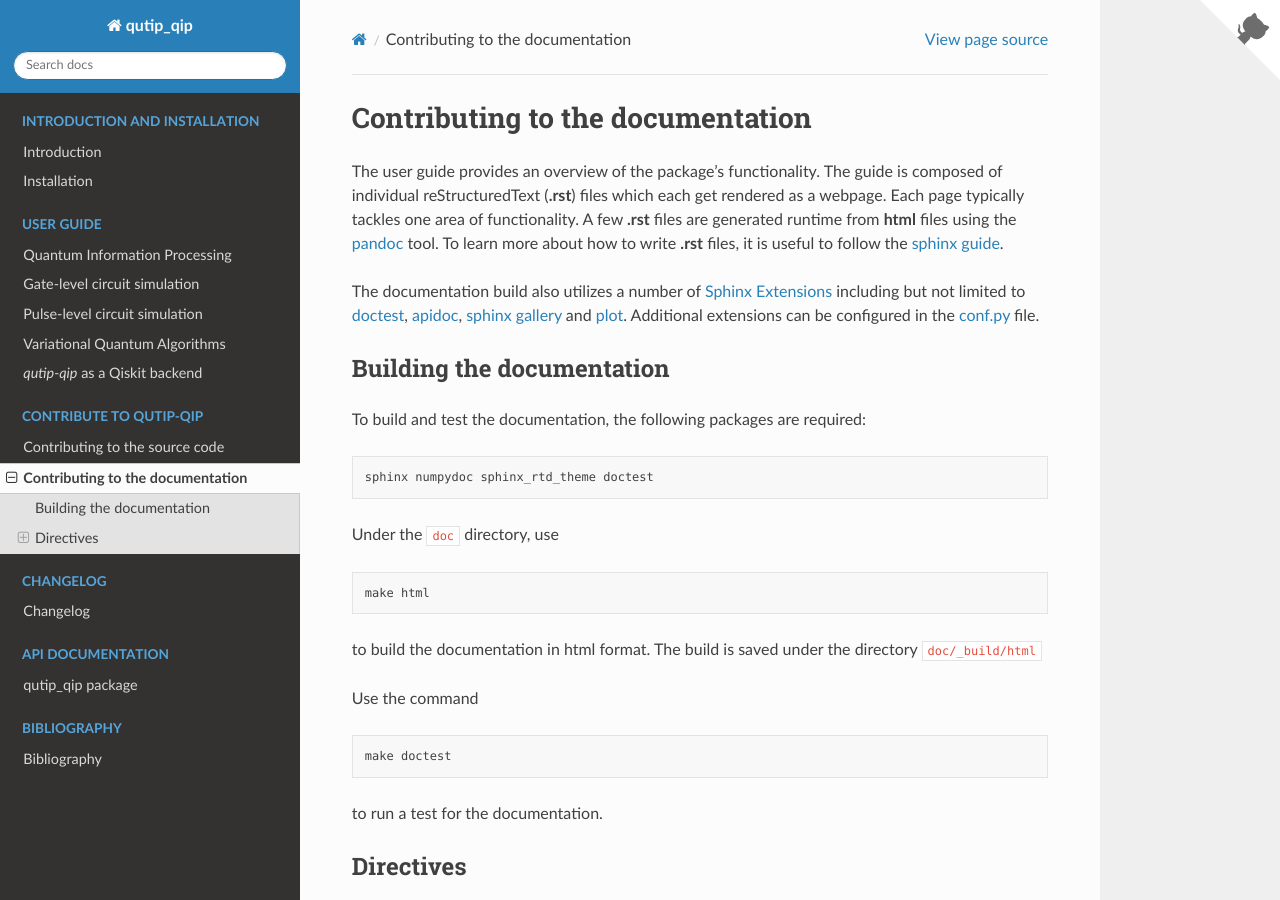
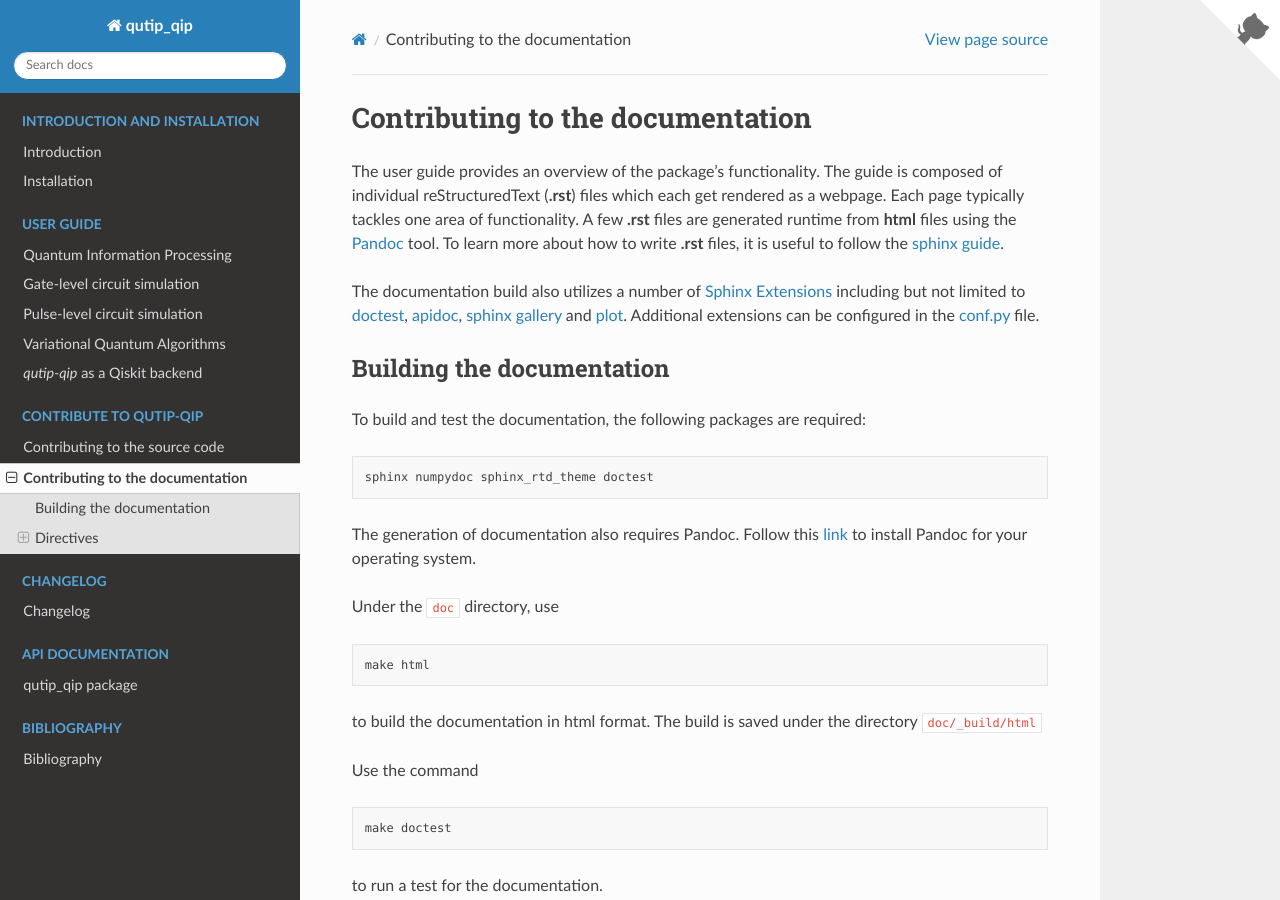
Before and after one commit to qutip/qutip-qip, a Sphinx documentation site: the page built from doc/source/contribution-docs.rst, in a window 1280 px wide and 900 px high. Built offline with Sphinx 7.4.7 and the Read the Docs theme 2.0.0, drawn with Linux system fonts in a browser that asks for light colours; pages that are not in the unit, such as notebooks, are missing from menus.

Commit message:
install pandoc in contribution .rst

```diff
--- a/doc/source/contribution-docs.rst
+++ b/doc/source/contribution-docs.rst
@@ -8,7 +8,7 @@ Contributing to the documentation
 The user guide provides an overview of the package's functionality.
 The guide is composed of individual reStructuredText (**.rst**)
 files which each get rendered as a webpage.
-Each page typically tackles one area of functionality. A few **.rst** files are generated runtime from **html** files using the `pandoc <https://pandoc.org>`_ tool.
+Each page typically tackles one area of functionality. A few **.rst** files are generated runtime from **html** files using the `Pandoc <https://pandoc.org>`_ tool.
 To learn more about how to write **.rst** files,
 it is useful to follow the `sphinx guide <https://www.sphinx-doc.org/en/master/usage/index.html>`_.
 
@@ -31,6 +31,8 @@ To build and test the documentation, the following packages are required:
 .. code-block:: bash
 
     sphinx numpydoc sphinx_rtd_theme doctest
+
+The generation of documentation also requires Pandoc. Follow this `link <https://pandoc.org/installing.html>`_ to install Pandoc for your operating system.
 
 Under the ``doc`` directory, use
 
```
